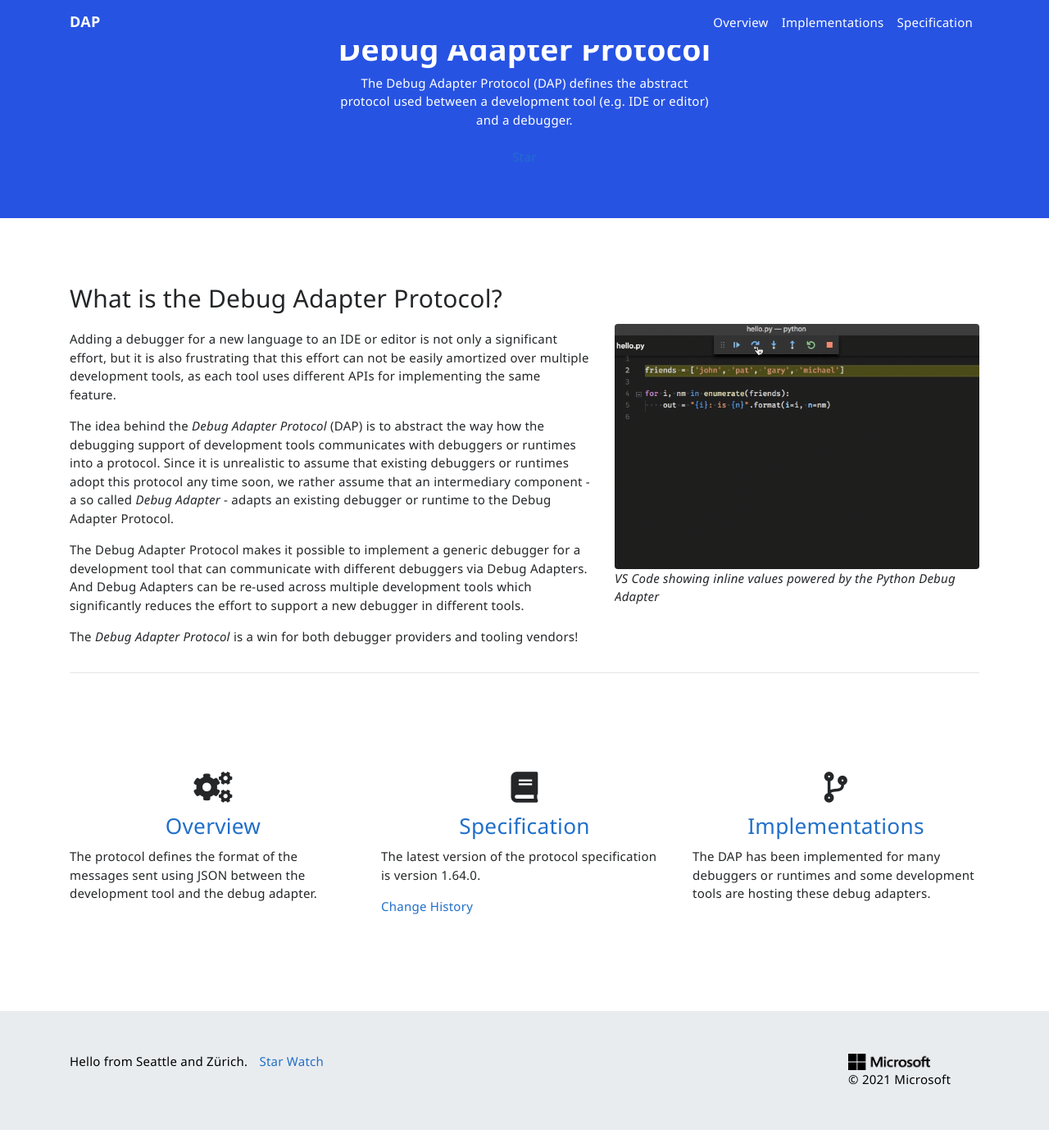
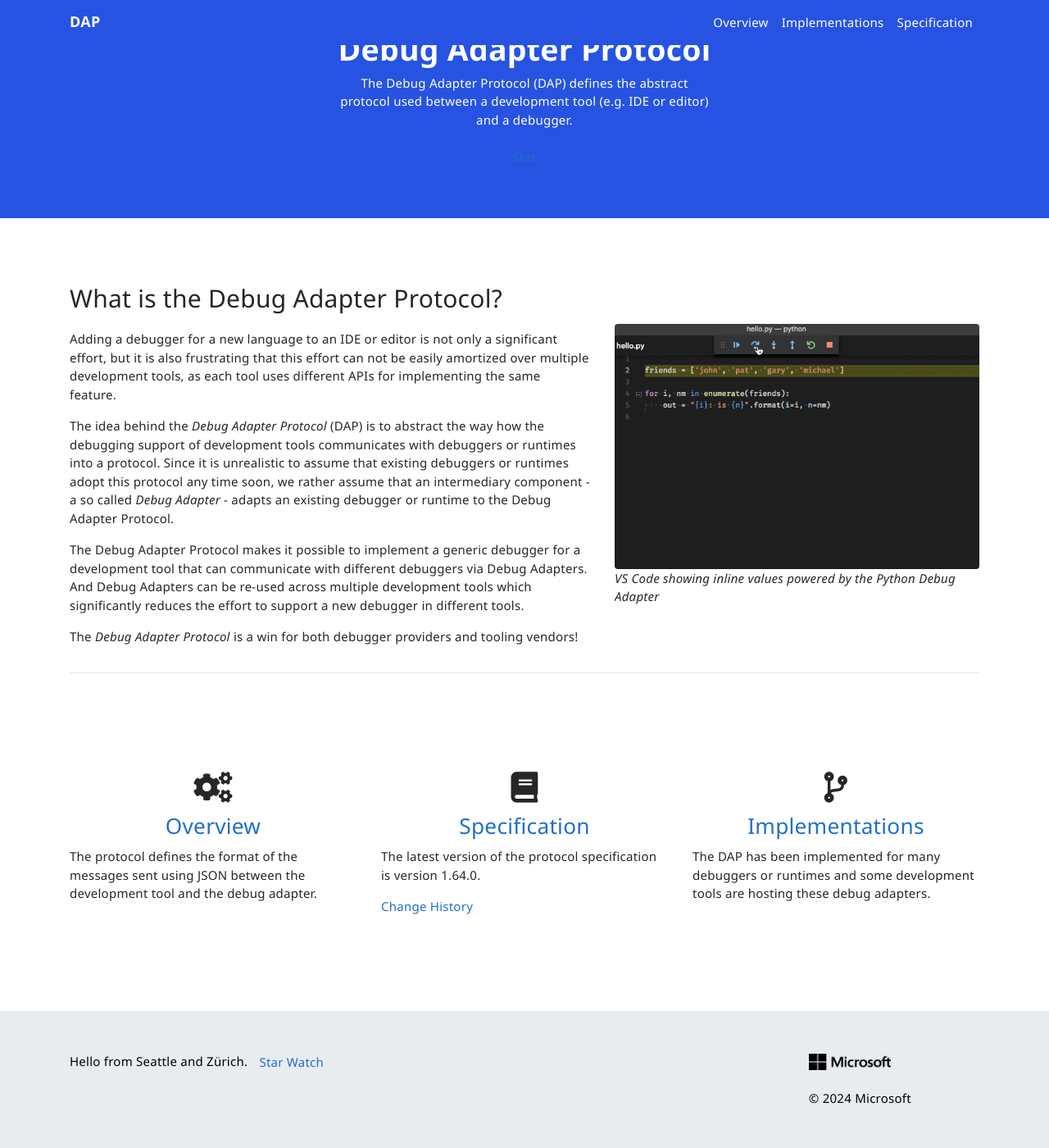
Before and after one commit to microsoft/debug-adapter-protocol, a Jekyll site: the page built from index.html, in a window 1280 px wide and 1400 px high, scrolled down 97 px. Shown: the whole window at 82% size. Built offline with Jekyll 4.4.1, drawn with Linux system fonts in a browser that asks for light colours; nearby versions of some CDN libraries; comment, search, counter and statistics services are not loaded; before the commit the page ends 1475 px from its top, so only the background shows below that.

Commit message:
chore: fix footer layout

```diff
--- a/_includes/footer.html
+++ b/_includes/footer.html
@@ -9,22 +9,22 @@
 
     <div class="container">
         <div class="row">
-            <div class="col-sm-10">
+            <div class="col-sm-8">
                 <ul class="links">
                     <li>
                         <span class="message">Hello from Seattle and Zürich.</span>
                     </li>
-                    <li>
+                    <li class="github-button-container">
                         <a class="github-button" href="https://github.com/Microsoft/debug-adapter-protocol" data-icon="octicon-star" data-show-count="true" aria-label="Star Microsoft/debug-adapter-protocol on GitHub">Star</a>
                     </li>
-                    <li>
+                    <li class="github-button-container">
                         <a class="github-button" href="https://github.com/Microsoft/debug-adapter-protocol/subscription" aria-label="Watch Microsoft/debug-adapter-protocol on GitHub">Watch</a>
                     </li>
                 </ul>
             </div>
-            <div class="col-sm-2">
+            <div class="col-sm-4">
                 <ul class="links">
-                    <li style="display: none;" >
+                    <li style="visibility: hidden;" >
                         <a id="footer-cookie-link" style="cursor: pointer; padding-right:20px" onclick="manageConsent()"
                             aria-label="Manage cookies">Manage cookies</a>
                     </li>
@@ -36,7 +36,8 @@
                                     <img src="{{site.baseurl}}/img/microsoft-logo-inverted.png" height="20" alt="Microsoft">
                                 </picture>
                             </a>
-                            <span>© 2021 Microsoft</span>
+                            <br>
+                            <span>© 2024 Microsoft</span>
                         </div>
                     </li>
                 </ul>
--- a/css/main.scss
+++ b/css/main.scss
@@ -378,6 +378,10 @@
 		padding: 0;
 	}
 
+	.github-button-container {
+		vertical-align: middle;
+	}
+
 	.message {
 		display: inline-block;
 		padding-right: 10px;
@@ -395,7 +399,7 @@
 			padding-bottom: 10px;
 
 			@media (min-width: 576px) {
-				display: inline-block;
+				display: inline-flex;
 				padding: 0;
 			}
 		}
--- a/js/page.js
+++ b/js/page.js
@@ -38,7 +38,7 @@
 
   const cookieManager = document.querySelector('#footer-cookie-link');
   if (consentRequired() && cookieManager && cookieManager.parentElement) {
-    cookieManager.parentElement.style.display = '';
+    cookieManager.parentElement.style.visibility = 'visible';
   }
 
   // initialize consent
```
